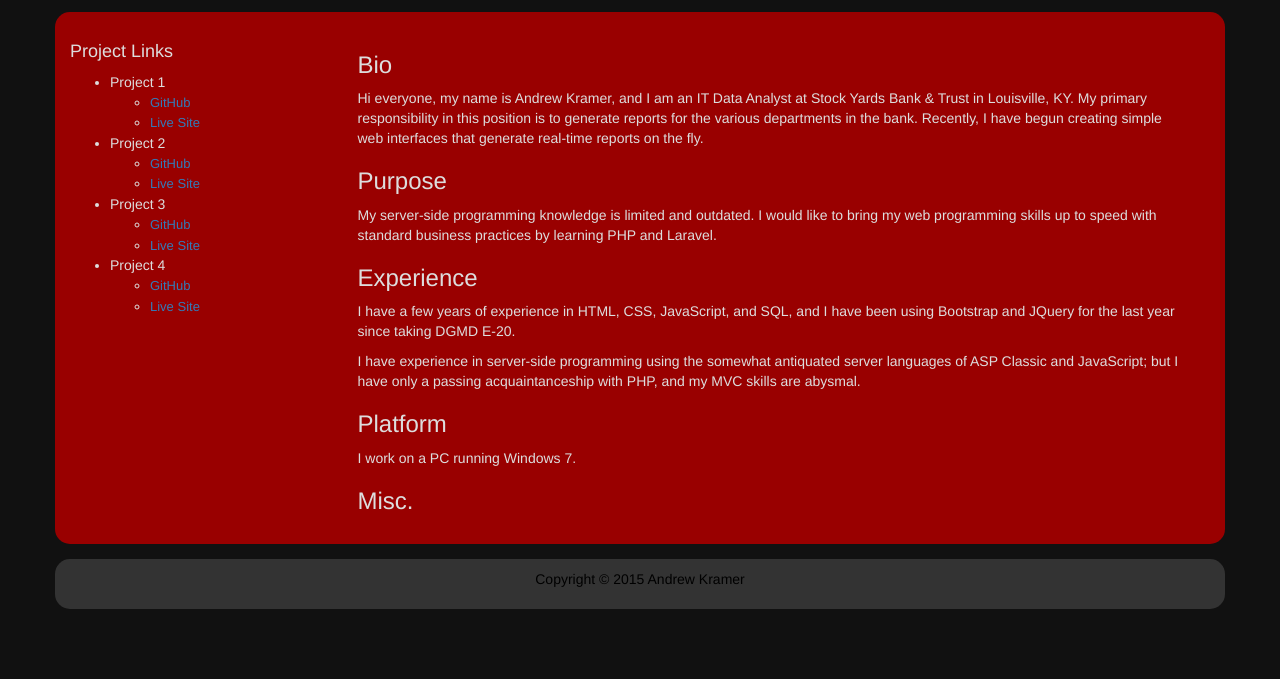
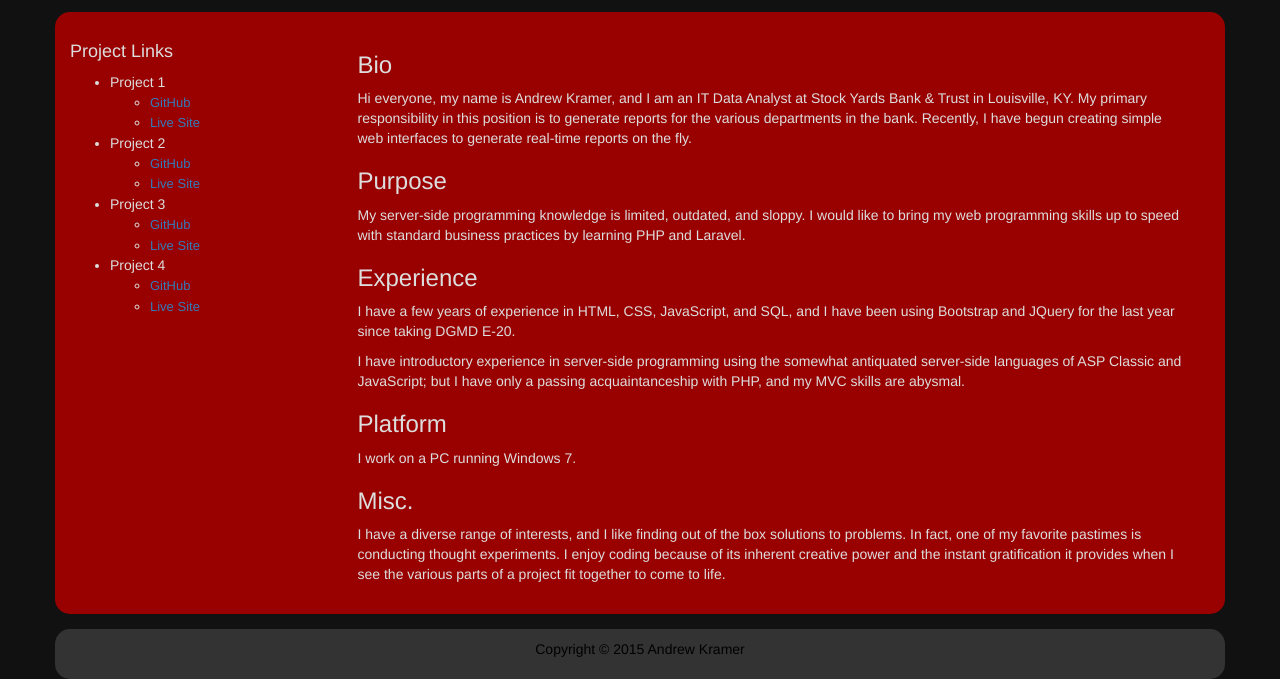
Before and after one commit to andrewkramer/p1, a plain HTML site: page index.html in a window 1280 px wide. Shown: the part 218-897 px from the top of the page. Before the commit the page ends 827 px from the top, so only its background shows below. Drawn offline with nearby package versions, Linux system fonts and the light colour scheme.

Commit message:
Final Revisions

```diff
--- a/index.html
+++ b/index.html
@@ -60,16 +60,16 @@
 				</aside>
 				<main class="col-md-9">
 					<h3>Bio</h3>
-					<p>Hi everyone, my name is Andrew Kramer, and I am an IT Data Analyst at Stock Yards Bank & Trust in Louisville, KY. My primary responsibility in this position is to generate reports for the various departments in the bank. Recently, I have begun creating simple web interfaces that generate real-time reports on the fly.</p>
+					<p>Hi everyone, my name is Andrew Kramer, and I am an IT Data Analyst at Stock Yards Bank & Trust in Louisville, KY. My primary responsibility in this position is to generate reports for the various departments in the bank. Recently, I have begun creating simple web interfaces to generate real-time reports on the fly.</p>
 					<h3>Purpose</h3>
-					<p>My server-side programming knowledge is limited and outdated. I would like to bring my web programming skills up to speed with standard business practices by learning PHP and Laravel.</p>
+					<p>My server-side programming knowledge is limited, outdated, and sloppy. I would like to bring my web programming skills up to speed with standard business practices by learning PHP and Laravel.</p>
 					<h3>Experience</h3>
 					<p>I have a few years of experience in HTML, CSS, JavaScript, and SQL, and I have been using Bootstrap and JQuery for the last year since taking DGMD E-20.</p>
-					<p>I have experience in server-side programming using the somewhat antiquated server languages of ASP Classic and JavaScript; but I have only a passing acquaintanceship with PHP, and my MVC skills are abysmal.</p>
+					<p>I have introductory experience in server-side programming using the somewhat antiquated server-side languages of ASP Classic and JavaScript; but I have only a passing acquaintanceship with PHP, and my MVC skills are abysmal.</p>
 					<h3>Platform</h3>
 					<p>I work on a PC running Windows 7.</p>
 					<h3>Misc.</h3>
-					<p></p>
+					<p>I have a diverse range of interests, and I like finding out of the box solutions to problems. In fact, one of my favorite pastimes is conducting thought experiments. I enjoy coding because of its inherent creative power and the instant gratification it provides when I see the various parts of a project fit together to come to life.</p>
 				</main>
 			</div>
 			<footer class="row">
```
